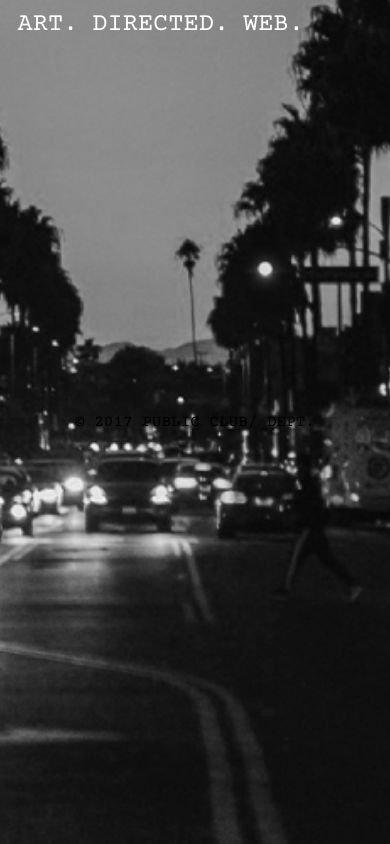
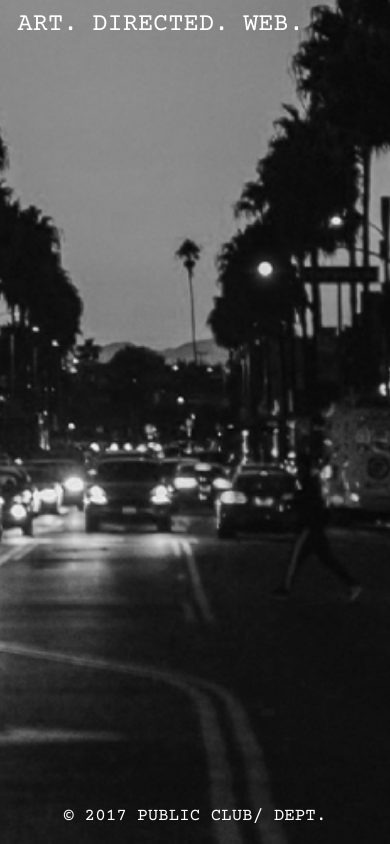
Before and after one commit to x9y0/x9y0.github.io, a plain HTML site: page index.html in a window 390 px wide. Drawn offline with Linux system fonts and the light colour scheme.

Commit message:
Update styles.css

```diff
--- a/styles.css
+++ b/styles.css
@@ -14,7 +14,7 @@ body, html {
     overflow: hidden;
     font-family: font;
     margin: 0;
-    user-select: none;
+    /* user-select: none; */
 }
 
 .centered-text {
@@ -34,6 +34,13 @@ body, html {
     font-size: 2vw;
 }
 
+.footer {
+    bottom: 0;
+    position: fixed;
+    color: white;
+    font-size: 1.2vw;
+}
+
 a {
     font-size: 2vw;
 }
@@ -44,6 +51,9 @@ a {
     }
     .menu {
         font-size: 2.5vw;
+    }
+    .footer {
+        font-size: 1.5vw;
     }
     a {
         font-size: 2.5vw;
@@ -57,6 +67,9 @@ a {
     .menu {
         font-size: 3vw;
     }
+    .footer {
+        font-size: 2vw;
+    }
     a {
         font-size: 3vw;
     }
@@ -69,6 +82,9 @@ a {
     a {
         font-size: 4.5vw;
     }
+    .footer {
+        font-size: 2.5vw;
+    }
 }
 
 @media screen and (max-width: 576px) {
@@ -77,6 +93,9 @@ a {
     }
     a {
         font-size: 5.5vw;
+    }
+    .footer {
+        font-size: 3.5vw;
     }
 }
 
@@ -87,6 +106,9 @@ a {
     a {
         font-size: 6.5vw;
     }
+    .footer {
+        font-size: 4.5vw;
+    }
 }
 
 @media screen and (max-width: 350px) {
@@ -96,4 +118,7 @@ a {
     a {
         font-size: 8vw;
     }
+    .footer {
+        font-size: 5vw;
+    }
 }
```
